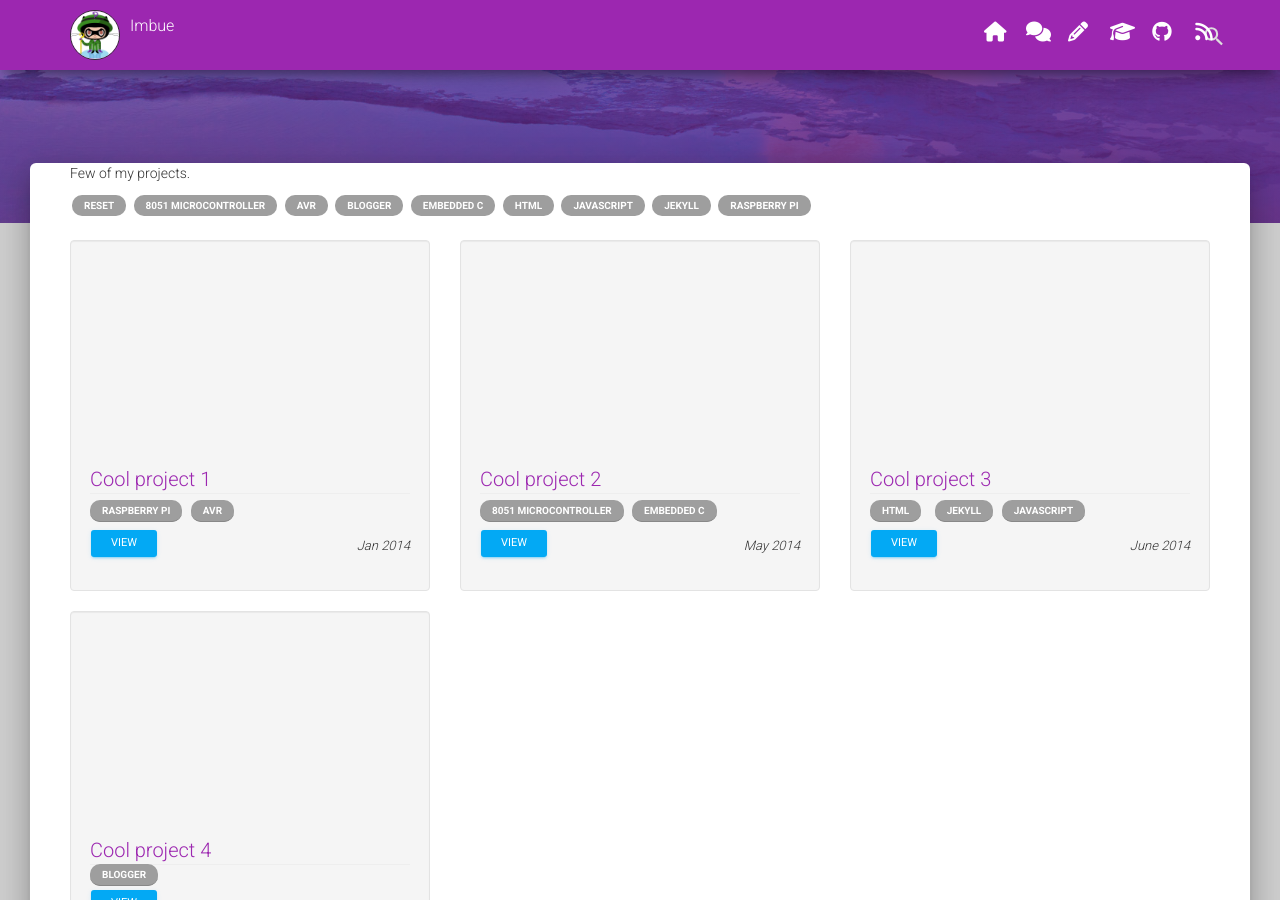
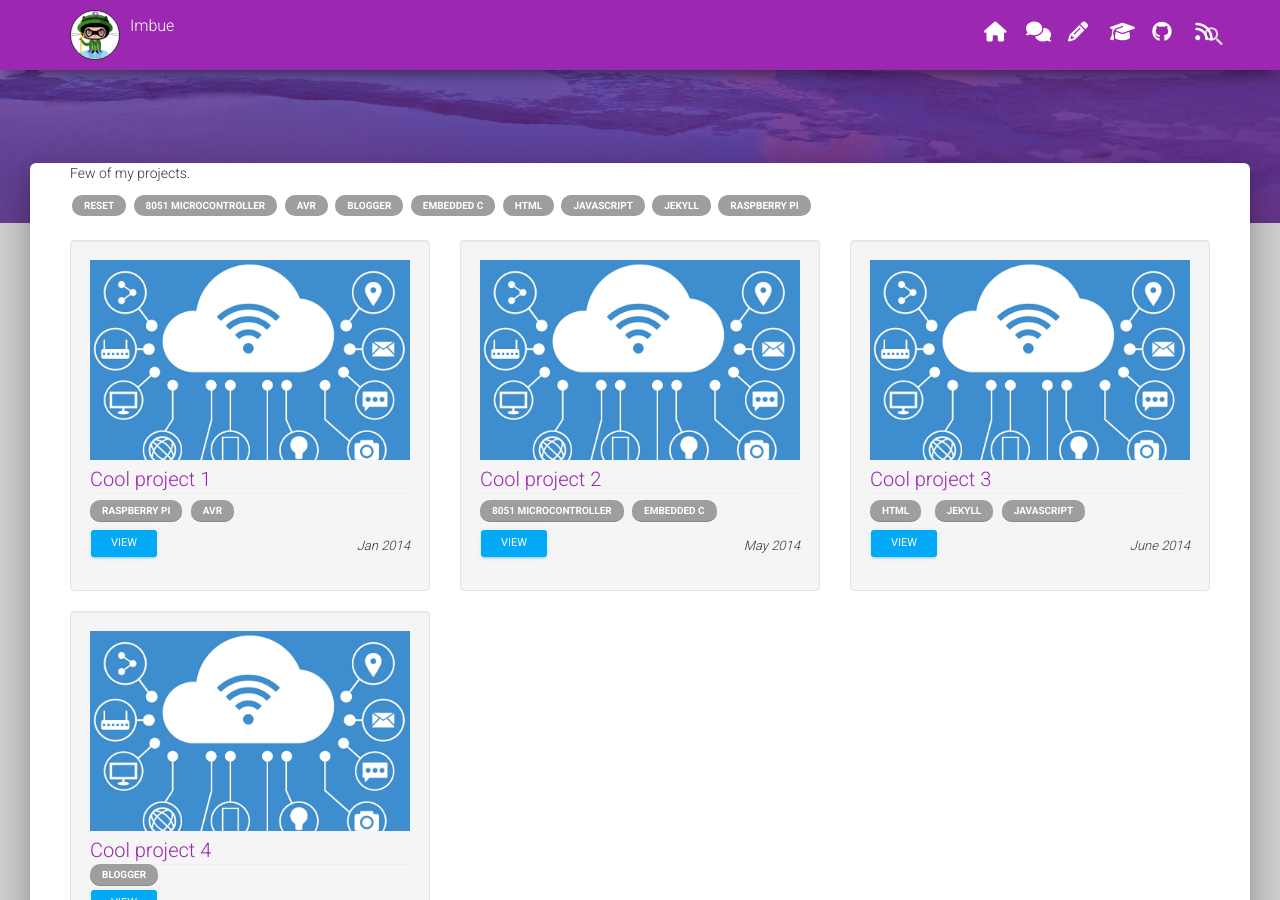
Before and after one commit to tip4programs/imbue, a Jekyll site: the page built from projects.md, in a window 1280 px wide and 900 px high, scrolled down 587 px. Built offline with Jekyll 4.4.1, drawn with Linux system fonts in a browser that asks for light colours; nearby versions of some CDN libraries.

Commit message:
Update project.html

```diff
--- a/_layouts/project.html
+++ b/_layouts/project.html
@@ -12,8 +12,8 @@ layout: default
     <div class="project-item col-md-4 col-sm-6 col-xs-12" data-tags='{{ i.tags | jsonify | downcase }}'>
     	<div class="well project-outer">
     		<div class="project-inner">
-    			<a href="/static/{{ i.image }}" class="thickbox">
-    			<div class="project-img bordered" style="background-image: url('{{ site.baseurl }}/static/{{ i.image }}');"></div>
+    			<a href="/static/img/{{ i.image }}" class="thickbox">
+    			<div class="project-img bordered" style="background-image: url('{{ site.baseurl }}/static/img/{{ i.image }}');"></div>
                 </a>
                 {% if i.url %} <a href="{{ i.url }}"> {% endif %}
     			<h3 class="project-headlines">{{ i.name }}</h3>
```
